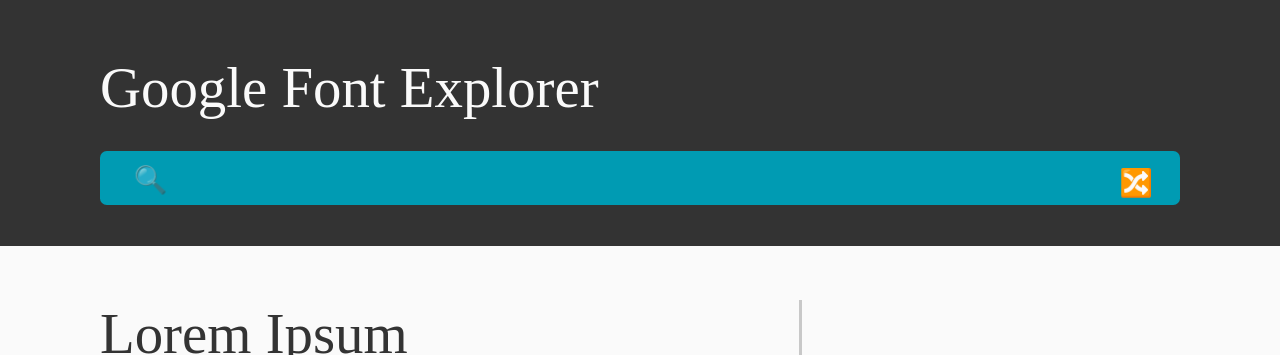
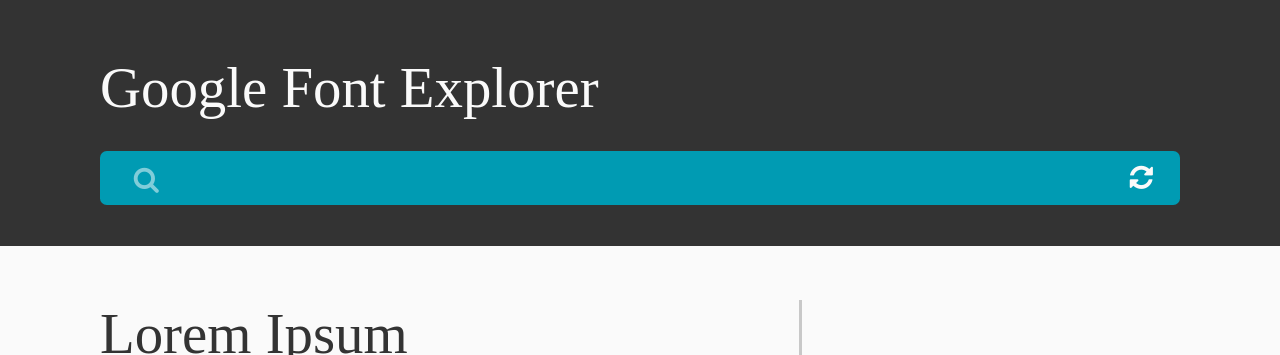
Before and after one commit to katydecorah/google-font-explorer, a Jekyll site: the page built from index.html, in a window 1280 px wide. Shown: the top 355 px of the page. Built offline with Jekyll 4.4.1, drawn with Linux system fonts in a browser that asks for light colours; nearby versions of some CDN libraries; emoji names are drawn with the system emoji font.

Commit message:
Revert "will emoji work?"
This reverts commit 1cd60c1d8700c30178b441899cd4d8b059cd185d.

```diff
--- a/_config.yml
+++ b/_config.yml
@@ -3,8 +3,6 @@
 url: http://katydecorah.com
 description: Test any Google Font with custom text.
 
+fa: 4.0.3
 jquery: 2.1.3
 bootstrap: 2.3.2
-
-gems:
-- jemoji
--- a/_includes/head.html
+++ b/_includes/head.html
@@ -16,4 +16,5 @@
   <meta name="twitter:image:src" content="http://codepen.io/katydecorah/pen/vetCA/image/small.png">
   <meta name="twitter:domain" content="{{site.url}}{{site.baseurl}}">
   <link rel="stylesheet" href="{{site.baseurl}}/css/style.css">
+  <link rel="stylesheet" type="text/css" href="//netdna.bootstrapcdn.com/font-awesome/{{site.fa}}/css/font-awesome.min.css">
 </head>
--- a/_includes/search.html
+++ b/_includes/search.html
@@ -1,3 +1,3 @@
-<label for="font"><div class="icon-search">:mag:</div></label>
+<label for="font"><i class="fa fa-search"></i></label>
 <input id="font" class="font" type="text" value="" data-provide="typeahead"/>
-<i class="action">:twisted_rightwards_arrows:</i>
+<i class="fa fa-refresh action random"></i>
```
